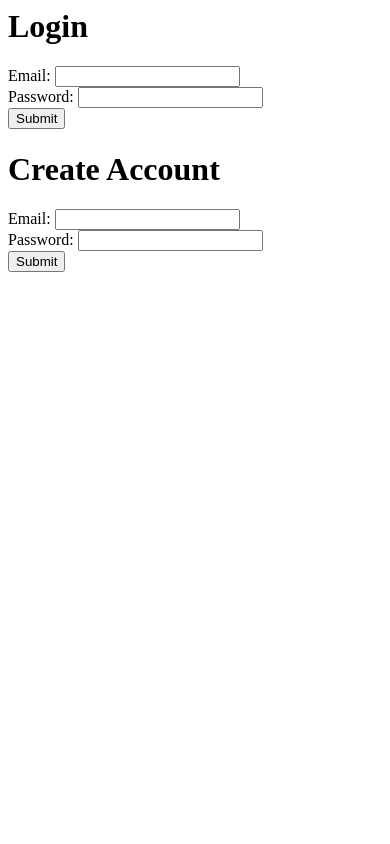
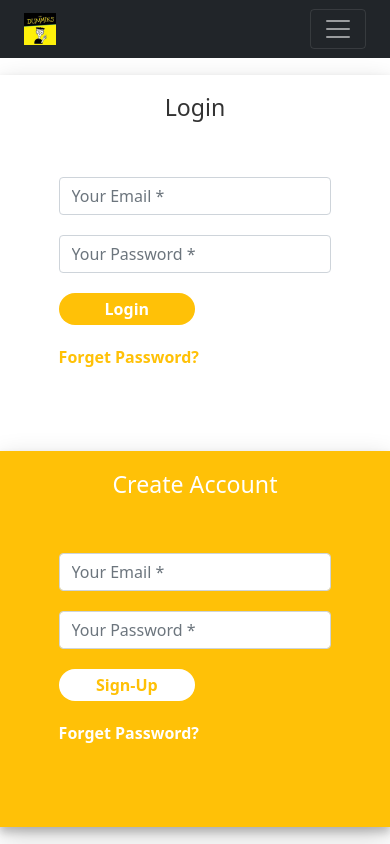
Before and after one commit to WesleyBrown792/471-Website, a PHP site: page /signin.php in a window 390 px wide. Run offline with PHP 8.4, Linux system fonts and the light colour scheme.

Commit message:
Styles and layouts for home page and login/signup page have been implemented

```diff
--- /dev/null
+++ b/components/head.php
@@ -0,0 +1,9 @@
+<html>
+
+<head>
+    <link href="https://cdn.jsdelivr.net/npm/bootstrap@5.0.0-beta2/dist/css/bootstrap.min.css" rel="stylesheet" integrity="sha384-BmbxuPwQa2lc/FVzBcNJ7UAyJxM6wuqIj61tLrc4wSX0szH/Ev+nYRRuWlolflfl" crossorigin="anonymous">
+    <script src="https://code.jquery.com/jquery-3.5.1.slim.min.js" integrity="sha384-DfXdz2htPH0lsSSs5nCTpuj/zy4C+OGpamoFVy38MVBnE+IbbVYUew+OrCXaRkfj" crossorigin="anonymous"></script>
+    <script src="https://cdn.jsdelivr.net/npm/bootstrap@4.5.3/dist/js/bootstrap.bundle.min.js" integrity="sha384-ho+j7jyWK8fNQe+A12Hb8AhRq26LrZ/JpcUGGOn+Y7RsweNrtN/tE3MoK7ZeZDyx" crossorigin="anonymous"></script>
+</head>
+
+</html>
--- a/components/nav.php
+++ b/components/nav.php
@@ -1,20 +1,29 @@
 <html>
 
-<head>
-<link rel="stylesheet" href="css/nav.css">
-<link rel="icon" href="img/favicon.png">
-<link rel="stylesheet" href="css/home.css">
-</head>
+<body>
+    <div class="container-fluid bg-dark">
+        <div class="container">
+            <nav class="navbar navbar-expand-lg navbar-dark bg-dark">
+                <a class="navbar-brand" href="index.php"><img src="img/favicon.png"></a>
+                <button class="navbar-toggler" type="button" data-toggle="collapse" data-target="#navbarNavAltMarkup" aria-controls="navbarNavAltMarkup" aria-expanded="false" aria-label="Toggle navigation">
+                    <span class="navbar-toggler-icon"></span>
+                </button>
+                <div class="collapse navbar-collapse" id="navbarNavAltMarkup">
+                    <div class="navbar-nav">
+                        <a class="nav-item nav-link" href="index.php">Home</a>
+                        <a class="nav-item nav-link" href="event.php">Setup Event</a>
+                        <a class="nav-item nav-link" href="help">FAQ</a>
+                    </div>
+                </div>
+                <div class="collapse navbar-collapse justify-content-end" id="navbarNavAltMarkup">
+                    <div class="navbar-nav">
+                        <a class="nav-item nav-link" href="signin.php">Sign-in / Create Account</a>
+                    </div>
+                </div>
+            </nav>
+        </div>
+    </div>
 
-<body id="navBody">
-    <div id="navDiv">
-        <nav id="navID">
-            <ul id="navList">
-                <li><a href="index.php">Home</a></li>
-                <li><a href="event.php">Setup Event</a></li>
-                <li><a href="help">FAQ</a></li>
-                <li><a href="signin.php">Signin/Creat Account</a></li>
-            </ul>
+</body>
 
-        </nav>
-    </div>
+</html>
--- /dev/null
+++ b/css/signin.css
@@ -0,0 +1,59 @@
+.login-form-1{
+    padding: 5%;
+    box-shadow: 0 5px 8px 0 rgba(0, 0, 0, 0.2), 0 9px 26px 0 rgba(0, 0, 0, 0.19);
+}
+.login-form-1 h3{
+    text-align: center;
+    color: #333;
+}
+.login-form-2{
+    padding: 5%;
+    background: #ffc107;
+    box-shadow: 0 5px 8px 0 rgba(0, 0, 0, 0.2), 0 9px 26px 0 rgba(0, 0, 0, 0.19);
+}
+.login-form-2 h3{
+    text-align: center;
+    color: #fff;
+}
+.login-container form{
+    padding: 10%;
+}
+.btnSubmit
+{
+    width: 50%;
+    border-radius: 1rem;
+    padding: 1.5%;
+    border: none;
+    cursor: pointer;
+}
+.login-form-1 .btnSubmit{
+    font-weight: 600;
+    color: #fff;
+    background-color: #ffc107;
+}
+.login-form-2 .btnSubmit{
+    font-weight: 600;
+    color: #ffc107;
+    background-color: #fff;
+}
+.login-form-2 .ForgetPwd{
+    color: #fff;
+    font-weight: 600;
+    text-decoration: none;
+}
+.login-form-1 .ForgetPwd{
+    color: #ffc107;
+    font-weight: 600;
+    text-decoration: none;
+}
+
+form .form-group {
+    padding: 10px;
+}
+
+.signin-full-container {
+    height: calc(100% - 58px);
+    width: 100%;
+    display: flex;
+    align-items: center;
+}
--- a/signin.php
+++ b/signin.php
@@ -5,24 +5,66 @@ $_SESSION["access"] = -1;
 ?>
 
 <html>
+
 <head>
     <script src="https://ajax.googleapis.com/ajax/libs/jquery/3.5.1/jquery.min.js"></script>
     <script src="login.js"></script>
     <title>Login/Create Account</title>
+    <link rel="stylesheet" href="css/signin.css">
+    <?php
+    include "components/head.php";
+    ?>
 </head>
 
-<body>
-    <h1>Login</h1>
-    <form method="POST" action="login.php" onSubmit="return Empty()">
-        <div><label for="user">Email: </label><input type="text" name="email" id="loginEmail" value="<?php if(isset($_SESSION['email'])){echo htmlentities($_SESSION['email']);}?>"/></div>
-        <div><label for="password">Password: </label><input type="password" name="password" id="loginPassword"/></div>
-        <input type="submit" value="Submit">
-    </form>
-    <h1>Create Account</h1>
-    <form method="GET" action= "accCreate.php" onSubmit="return AccountValidation()">
-        <div><label for="user">Email: </label><input type="text" name="email" id="accEmail" value="<?php if(isset($_SESSION['email'])){echo htmlentities($_SESSION['email']);}?>"/></div>
-        <div><label for="password">Password: </label><input type="password" name="password" id="accPassword"/></div>
-        <input type="submit" value="Submit">
-    </form>
+<body class="h-100">
+    <div class="h-100">
+        <?php
+        include "components/nav.php";
+        ?>
+
+        <div class="container-xl p-0 signin-full-container">
+
+            <div class="container login-container">
+                <div class="row">
+                    <div class="col-md-6 login-form-1">
+                        <h3>Login</h3>
+                        <form method="POST" action="login.php" onSubmit="return Empty()">
+                            <div class="form-group">
+                                <input type="text" class="form-control" placeholder="Your Email *" value="<?php if(isset($_SESSION['email'])){echo htmlentities($_SESSION['email']);}?>" name="email" id="loginEmail" />
+                            </div>
+                            <div class="form-group">
+                                <input type="password" name="password" id="loginPassword" class="form-control" placeholder="Your Password *" value="" />
+                            </div>
+                            <div class="form-group">
+                                <input type="submit" class="btnSubmit" value="Login" />
+                            </div>
+                            <div class="form-group">
+                                <a href="#" class="ForgetPwd">Forget Password?</a>
+                            </div>
+                        </form>
+                    </div>
+                    <div class="col-md-6 login-form-2">
+                        <h3>Create Account</h3>
+                        <form method="POST" action="accCreate.php" onSubmit="return AccountValidation()">
+                            <div class="form-group">
+                                <input type="text" name="email" id="accEmail" class="form-control" placeholder="Your Email *" value="<?php if(isset($_SESSION['email'])){echo htmlentities($_SESSION['email']);}?>" />
+                            </div>
+                            <div class="form-group">
+                                <input type="password" class="form-control" name="password" id="accPassword" placeholder="Your Password *" value="" />
+                            </div>
+                            <div class="form-group">
+                                <input type="submit" class="btnSubmit" value="Sign-Up" />
+                            </div>
+                            <div class="form-group">
+
+                                <a href="#" class="ForgetPwd" value="Login">Forget Password?</a>
+                            </div>
+                        </form>
+                    </div>
+                </div>
+            </div>
+        </div>
+    </div>
 </body>
+
 </html>
```
Also changed, not shown: css/index.css (added, +57 -0 lines), index.php (+43 -25 lines), img/NarrowsBridgeBlurred.jpg (added).
